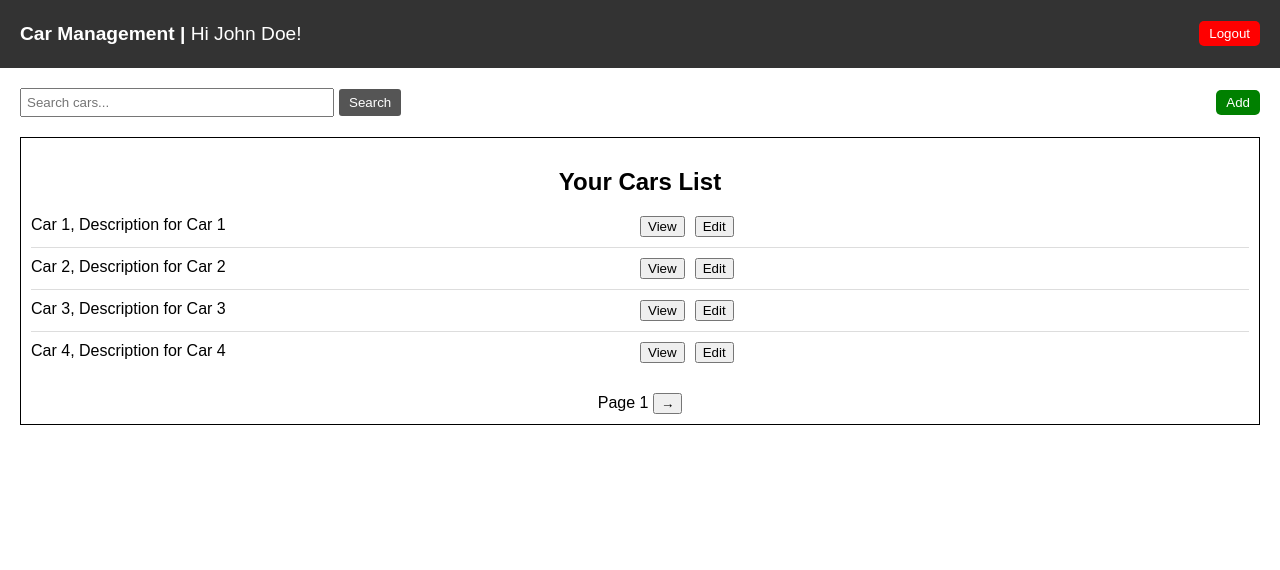
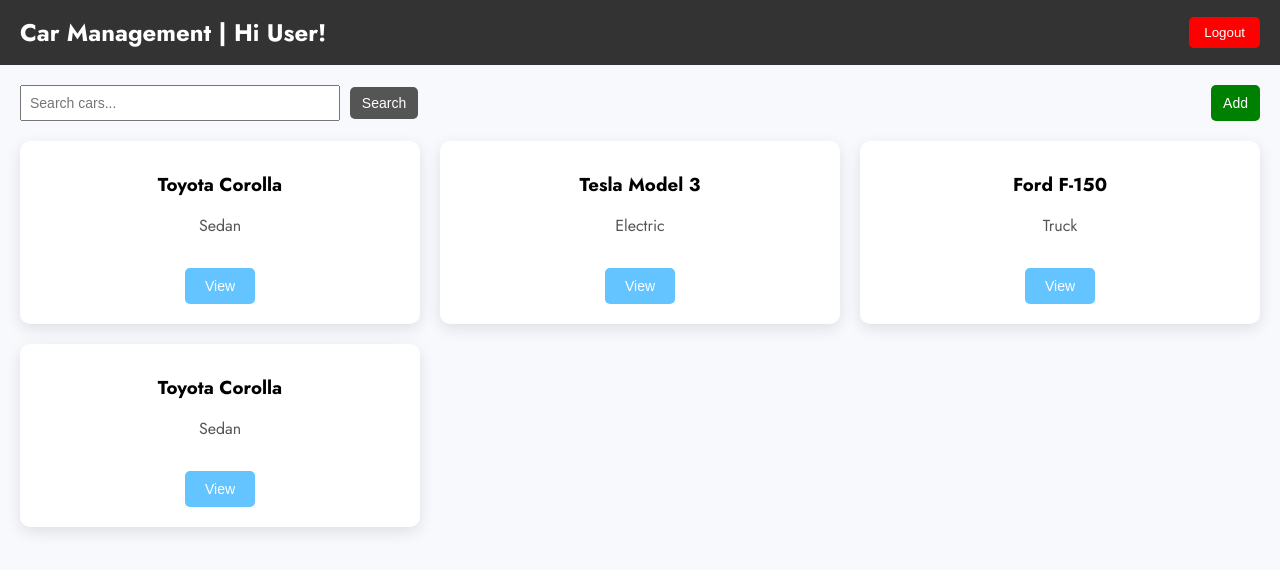
Before and after one commit to manavshahthgr8/Car-Management, a website: page frontend/product-list.html in a window 1280 px wide. Drawn offline with Linux system fonts and the light colour scheme.

Commit message:
css update

```diff
--- a/frontend/product-list.html
+++ b/frontend/product-list.html
@@ -5,223 +5,255 @@
   <meta name="viewport" content="width=device-width, initial-scale=1.0">
   <title>Car Management</title>
   <style>
-    /* Basic Styles */
+    @import url('https://fonts.googleapis.com/css2?family=Jost:wght@300;400;700&display=swap');
+
     body {
-      font-family: Arial, sans-serif;
+      font-family: 'Jost', sans-serif;
       margin: 0;
       padding: 0;
+      background-color: #f7f9fc;
     }
+
     header {
       display: flex;
       justify-content: space-between;
       align-items: center;
       background-color: #333;
       color: white;
-      padding: 10px 20px;
+      padding: 15px 20px;
     }
+
     header h1 {
-      font-size: 1.2em;
+      margin: 0;
+      font-size: 1.5em;
     }
-    header .username {
-      font-weight: normal;
-    }
+
     header .logout {
       cursor: pointer;
-      padding: 5px 10px;
+      padding: 8px 15px;
       background-color: red;
       color: white;
       border: none;
       border-radius: 5px;
     }
+
     .container {
       padding: 20px;
     }
+
     .search-add {
       display: flex;
       justify-content: space-between;
-      align-items: center;
       margin-bottom: 20px;
     }
-    .search-container {
-      display: flex;
-      align-items: center;
-    }
+
     .search-bar {
       width: 300px;
-      padding: 5px;
+      padding: 8px;
+      font-size: 14px;
     }
+
+    .search-button, .add-button {
+      padding: 8px 12px;
+      font-size: 14px;
+      cursor: pointer;
+      border: none;
+      border-radius: 5px;
+      color: white;
+    }
+
     .search-button {
-      padding: 6px 10px;
+      background-color: #555;
       margin-left: 5px;
-      background-color: #555;
+    }
+
+    .add-button {
+      background-color: green;
+    }
+
+    .product-list {
+      display: grid;
+      grid-template-columns: repeat(auto-fill, minmax(300px, 1fr));
+      gap: 20px;
+    }
+
+    .card {
+      background: white;
+      border-radius: 10px;
+      box-shadow: 0px 5px 15px rgba(0, 0, 0, 0.1);
+      padding: 20px;
+      text-align: center;
+    }
+
+    .card h3 {
+      margin: 10px 0;
+    }
+
+    .card p {
+      color: #555;
+    }
+
+    .card button {
+      margin-top: 15px;
+      padding: 10px 20px;
+      font-size: 14px;
+      cursor: pointer;
+      border: none;
+      border-radius: 5px;
+      background-color: #63c4ff;
       color: white;
-      border: none;
-      cursor: pointer;
-      border-radius: 3px;
     }
-    .add-button {
-      padding: 5px 10px;
-      background-color: green;
-      color: white;
-      border: none;
-      cursor: pointer;
+
+    /* Modal Styles */
+    .modal {
+      display: none;
+      position: fixed;
+      top: 0;
+      left: 0;
+      width: 100%;
+      height: 100%;
+      background: rgba(0, 0, 0, 0.5);
+      justify-content: center;
+      align-items: center;
+      z-index: 999;
+    }
+
+    .modal-content {
+      background: white;
+      border-radius: 10px;
+      padding: 20px;
+      width: 80%;
+      max-width: 600px;
+      position: relative;
+    }
+
+    .modal-content h2 {
+      margin: 0;
+    }
+
+    .carousel img {
+      width: 100%;
+      height: 200px;
+      object-fit: cover;
       border-radius: 5px;
     }
-    .product-list {
-      border: 1px solid black;
-      padding: 10px;
-    }
-    .product-list h2 {
-      text-align: center;
-      margin-bottom: 10px;
-    }
-    .product-item {
-      display: flex;
-      justify-content: space-between;
-      border-bottom: 1px solid #ddd;
-      padding: 10px 0;
-    }
-    .product-item:last-child {
-      border-bottom: none;
-    }
-    .product-item div {
-      flex: 1;
-    }
-    .product-item .actions {
-      display: flex;
-      gap: 10px;
-    }
-    .page-controls {
-      text-align: center;
-      margin-top: 20px;
+
+    .modal-close {
+      position: absolute;
+      top: 10px;
+      right: 10px;
+      font-size: 20px;
+      cursor: pointer;
+      color: #333;
     }
   </style>
 </head>
 <body>
-
   <header>
-  <h1>Car Management | <span class="username" id="username">Hi User!</span></h1>
+    <h1>Car Management | <span id="username">Hi User!</span></h1>
     <button class="logout" onclick="logout()">Logout</button>
   </header>
 
   <div class="container">
     <div class="search-add">
-    <div class="search-container">
+      <div>
         <input type="text" id="search-bar" class="search-bar" placeholder="Search cars...">
         <button class="search-button" onclick="searchCars()">Search</button>
       </div>
       <button class="add-button" onclick="addCar()">Add</button>
     </div>
 
-  <div class="product-list">
-    <h2>Your Cars List</h2>
-    <div id="car-list">
-      <!-- Dynamic Car List will be rendered here -->
+    <div id="car-list" class="product-list">
+      <!-- Car cards will be dynamically rendered here -->
     </div>
-    <div class="page-controls">
-      Page <span id="current-page">1</span>
-      <button onclick="nextPage()">→</button>
   </div>
+
+  <!-- Modal -->
+  <div id="car-modal" class="modal">
+    <div class="modal-content">
+      <span class="modal-close" onclick="closeModal()">&times;</span>
+      <div class="carousel">
+        <img id="modal-image" src="" alt="Car Image">
+      </div>
+      <h2 id="modal-title">Car Name</h2>
+      <p id="modal-description">Description</p>
+      <p><strong>Type:</strong> <span id="modal-type"></span></p>
+      <p><strong>Dealer:</strong> <span id="modal-dealer"></span></p>
+      <p><strong>Fuel:</strong> <span id="modal-fuel"></span></p>
     </div>
   </div>
 
   <script>
-  // Sample data for demonstration
     let cars = [
-    { id: 1, title: 'Car 1', description: 'Description for Car 1', tags: ['SUV'], company: 'Company A', dealer: 'Dealer 1' },
-    { id: 2, title: 'Car 2', description: 'Description for Car 2', tags: ['Sedan'], company: 'Company B', dealer: 'Dealer 2' },
-    { id: 3, title: 'Car 3', description: 'Description for Car 3', tags: ['Convertible'], company: 'Company C', dealer: 'Dealer 3' },
-    { id: 4, title: 'Car 4', description: 'Description for Car 4', tags: ['Truck'], company: 'Company D', dealer: 'Dealer 4' }
+      { id: 1, name: 'Toyota Corolla', type: 'Sedan', description: 'A reliable and efficient car.', dealer: 'Dealer A', fuel: 'Petrol', images: ['https://via.placeholder.com/600'] },
+      { id: 2, name: 'Tesla Model 3', type: 'Electric', description: 'An all-electric sedan with advanced features.', dealer: 'Dealer B', fuel: 'Electric', images: ['https://via.placeholder.com/600'] },
+      { id: 3, name: 'Ford F-150', type: 'Truck', description: 'A powerful and durable truck.', dealer: 'Dealer C', fuel: 'Diesel', images: ['https://via.placeholder.com/600'] },
+      { id: 4, name: 'Toyota Corolla', type: 'Sedan', description: 'A reliable and efficient car.', dealer: 'Dealer A', fuel: 'Petrol', images: ['https://via.placeholder.com/600'] }
+
     ];
-  let currentPage = 1;
 
-  // Function to fetch username (simulating a database fetch)
-  function fetchUsername() {
-    // Simulate fetching user data from database
-    let username = "John Doe"; // This could come from an API call
-    if (!username) {
-      username = "User"; // Default value if username is not found
-    }
-    document.getElementById('username').innerText = `Hi ${username}!`;
-  }
-
-  // Call fetchUsername on page load
-  window.onload = fetchUsername;
-
-  // Function to render car list
     function renderCarList() {
       const carList = document.getElementById('car-list');
       carList.innerHTML = '';
-
       cars.forEach(car => {
         carList.innerHTML += `
-        <div class="product-item">
-          <div>${car.title}, ${car.description}</div>
-          <div class="actions">
+          <div class="card">
+            <h3>${car.name}</h3>
+            <p>${car.type}</p>
             <button onclick="viewCar(${car.id})">View</button>
-            <button onclick="editCar(${car.id})">Edit</button>
-          </div>
           </div>
         `;
       });
     }
 
-  // Function to search cars based on input
+    function viewCar(id) {
+      const car = cars.find(car => car.id === id);
+      if (car) {
+        document.getElementById('modal-title').innerText = car.name;
+        document.getElementById('modal-description').innerText = car.description;
+        document.getElementById('modal-type').innerText = car.type;
+        document.getElementById('modal-dealer').innerText = car.dealer;
+        document.getElementById('modal-fuel').innerText = car.fuel;
+        document.getElementById('modal-image').src = car.images[0];
+        document.getElementById('car-modal').style.display = 'flex';
+      }
+    }
+
+    function closeModal() {
+      document.getElementById('car-modal').style.display = 'none';
+    }
+
     function searchCars() {
       const query = document.getElementById('search-bar').value.toLowerCase();
-    const filteredCars = cars.filter(car =>
-      car.title.toLowerCase().includes(query) ||
-      car.description.toLowerCase().includes(query) ||
-      car.tags.some(tag => tag.toLowerCase().includes(query))
-    );
+      const filteredCars = cars.filter(car => car.name.toLowerCase().includes(query) || car.type.toLowerCase().includes(query));
+      renderFilteredCarList(filteredCars);
+    }
 
+    function renderFilteredCarList(filteredCars) {
       const carList = document.getElementById('car-list');
       carList.innerHTML = '';
-
       filteredCars.forEach(car => {
         carList.innerHTML += `
-        <div class="product-item">
-          <div>${car.title}, ${car.description}</div>
-          <div class="actions">
+          <div class="card">
+            <h3>${car.name}</h3>
+            <p>${car.type}</p>
             <button onclick="viewCar(${car.id})">View</button>
-            <button onclick="editCar(${car.id})">Edit</button>
-          </div>
           </div>
         `;
       });
     }
 
-  // Placeholder functions for add, view, edit, delete
     function addCar() {
-    alert('Navigate to add car form');
-    // Redirect to car creation page
+      alert('Redirecting to add car form...');
       window.location.href = 'product-create.html';
-  }
-
-  function viewCar(id) {
-    alert(`Viewing details for Car ID: ${id}`);
-    // Redirect to car detail page
-  }
-
-  function editCar(id) {
-    alert(`Editing Car ID: ${id}`);
-    // Redirect to car edit form
-  }
-
-  function nextPage() {
-    currentPage++;
-    document.getElementById('current-page').innerText = currentPage;
-    // Implement pagination logic
     }
 
     function logout() {
       alert('Logging out...');
-    window.location.href = 'index.html'; // Redirect to index page
+      window.location.href = 'index.html';
     }
 
-  // Initial render of car list
     renderCarList();
   </script>
-
 </body>
 </html>
```
Also changed, not shown: frontend/product-detail.html (deleted, +0 -23 lines). Lines whose indentation alone changed are shown as unchanged.
